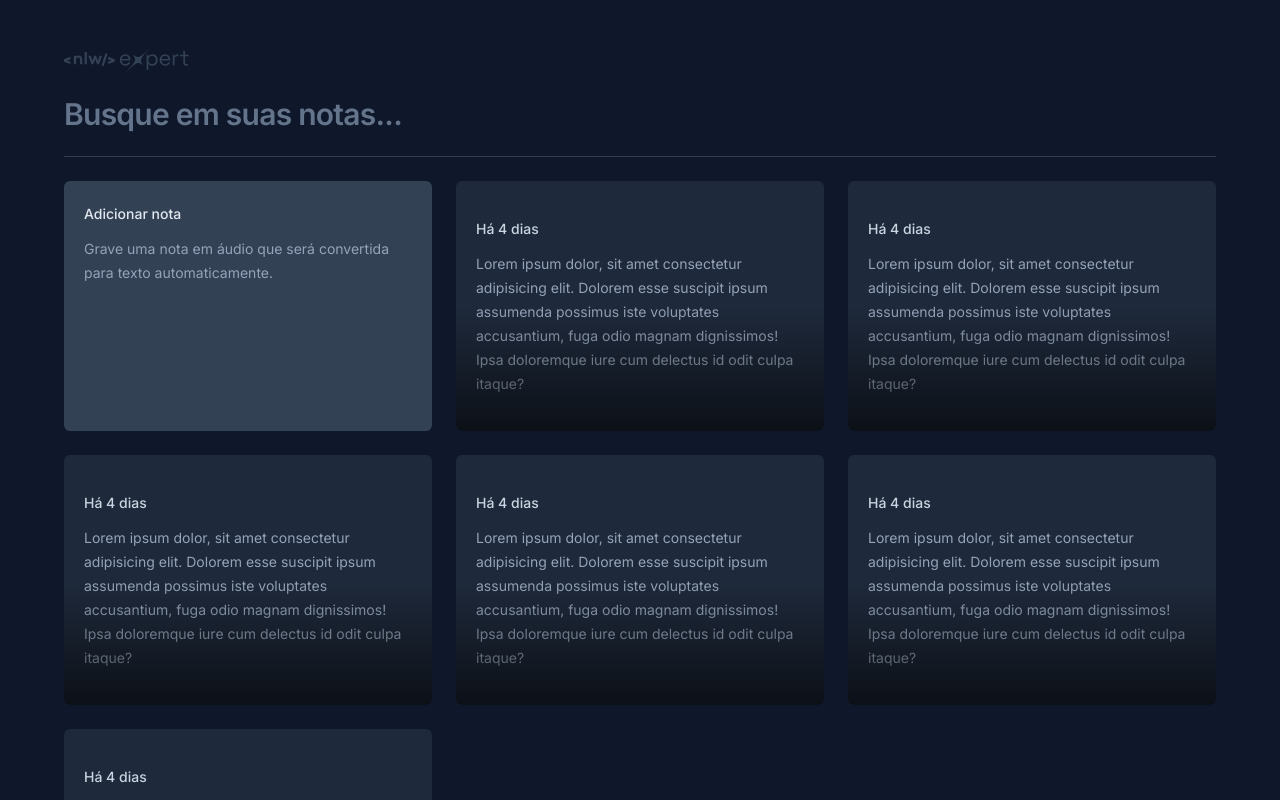
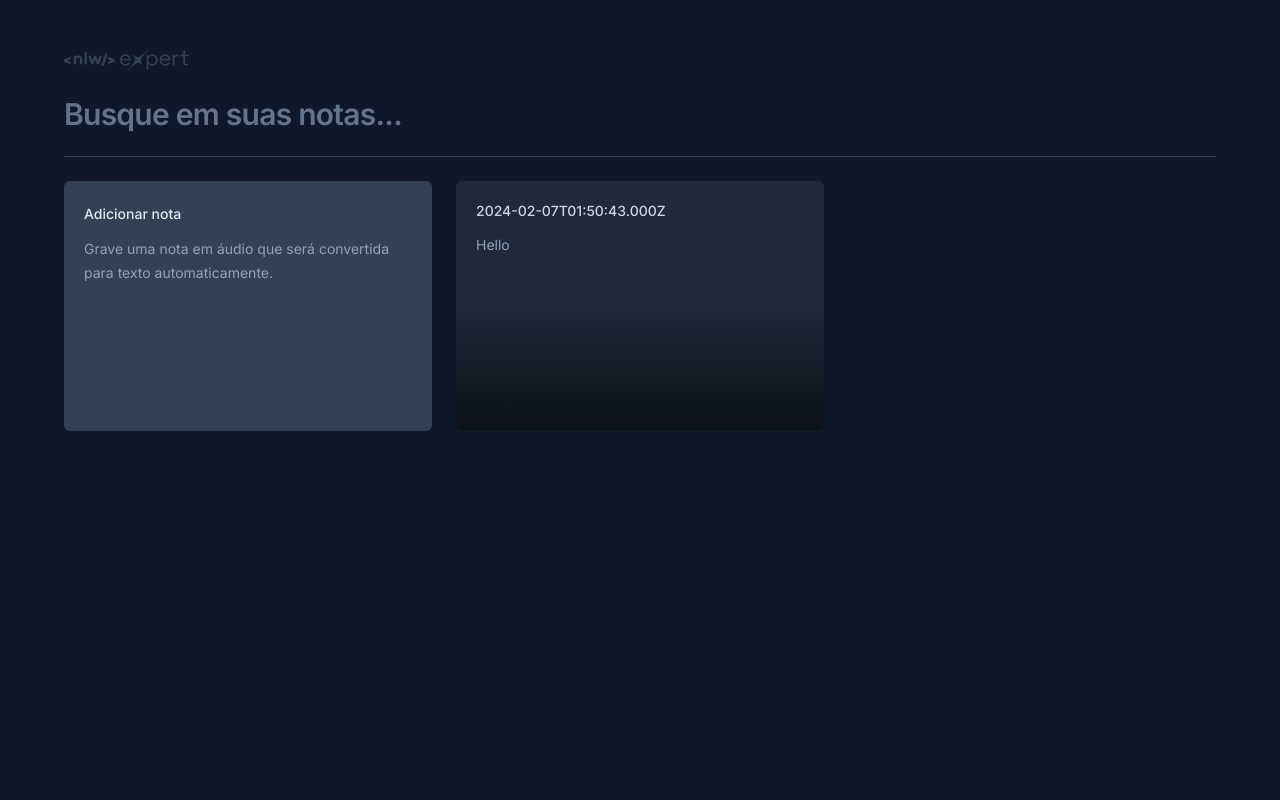
Before and after one commit to joeyanovich/NLW-Expert, a React (Vite) app: page / in a window 1280 px wide. Shown: the top 800 px of the page. Built offline with nearby package versions, Linux system fonts and the light colour scheme.

Commit message:
dependency: installed radix-ui Dialog

```diff
--- a/package.json
+++ b/package.json
@@ -9,6 +9,7 @@
     "preview": "vite preview"
   },
   "dependencies": {
+    "@radix-ui/react-dialog": "^1.0.5",
     "react": "^18.2.0",
     "react-dom": "^18.2.0"
   },
--- a/src/App.tsx
+++ b/src/App.tsx
@@ -20,12 +20,10 @@ export function App() {
 
         <NewNoteCard />
 
-        <NoteCard />
-        <NoteCard />
-        <NoteCard />
-        <NoteCard />
-        <NoteCard />
-        <NoteCard />
+        <NoteCard note={{
+          date: new Date(),
+          content: 'Hello'
+        }} />
 
       </div>
     </div>
--- a/src/components/NoteCard.tsx
+++ b/src/components/NoteCard.tsx
@@ -1,14 +1,33 @@
-export function NoteCard() {
+import * as Dialog from '@radix-ui/react-dialog'
+
+interface NoteCardProps {
+  note: {
+    date: Date;
+    content: string
+  }
+}
+
+export function NoteCard({note}: NoteCardProps) {
   return (
-    <button className='rounded-md text-left bg-slate-800 p-5 space-y-3 overflow-hidden relative outline-none hover:ring-2 hover:ring-slate-600 focus-visible:ring-2 focus-visible:ring-lime-400'>
-      <span className='text-sm font-medium text-slate-300'>
-        Há 4 dias
-      </span>
-      <p className='text-sm leading-6 text-slate-400'>
-        Lorem ipsum dolor, sit amet consectetur adipisicing elit. Dolorem esse suscipit ipsum assumenda possimus iste voluptates accusantium, fuga odio magnam dignissimos! Ipsa doloremque iure cum delectus id odit culpa itaque?
-      </p>
+    <Dialog.Root>
+      <Dialog.Trigger className='rounded-md text-left flex flex-col bg-slate-800 p-5 gap-3 overflow-hidden relative outline-none hover:ring-2 hover:ring-slate-600 focus-visible:ring-2 focus-visible:ring-lime-400'>
+        <span className='text-sm font-medium text-slate-300'>
+          {note.date.toISOString()}
+        </span>
+        <p className='text-sm leading-6 text-slate-400'>
+          {note.content}
+        </p>
 
-      <div className='absolute bottom-0 left-0 right-0 h-1/2 bg-gradient-to-t from-black/60 to-black/0 pointer-events-none' />
-    </button>
+        <div className='absolute bottom-0 left-0 right-0 h-1/2 bg-gradient-to-t from-black/60 to-black/0 pointer-events-none' />
+      </Dialog.Trigger>
+
+      <Dialog.Portal>
+        <Dialog.Overlay className='inset-0 fixed bg-black/60' />
+        <Dialog.Content className='z-10 absolute'>
+          oi
+        </Dialog.Content>
+      </Dialog.Portal>
+
+    </Dialog.Root>
   )
 }
```
Also changed, not shown: 1 other file (tests, documents, lock files or other folders).
